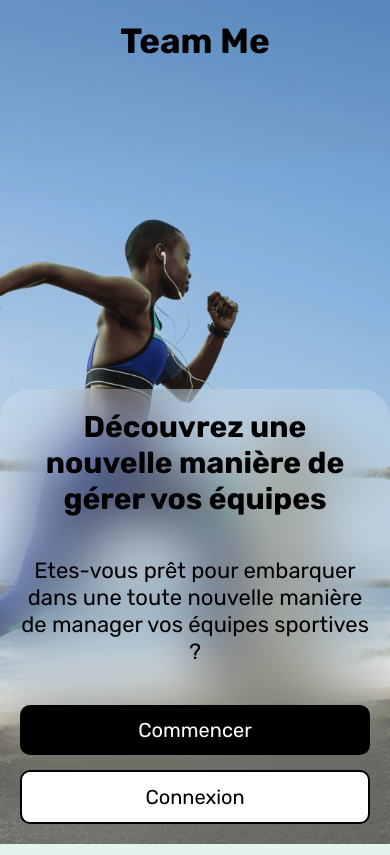
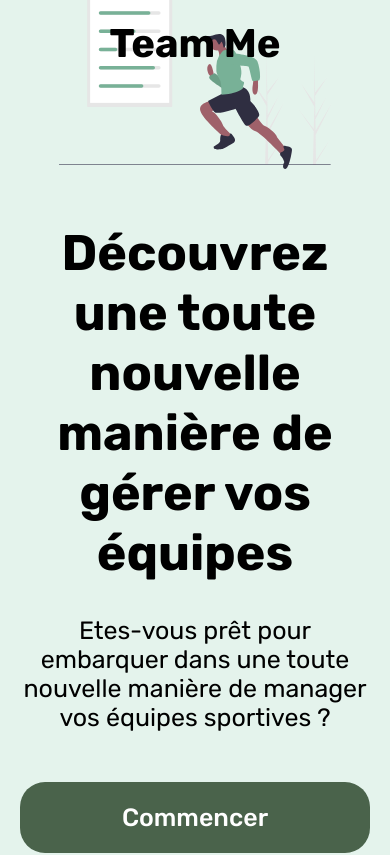
Before and after one commit to mael-grn/team-me, a Next.js app: page / in a window 390 px wide. Shown: the top 855 px of the page. Built offline with nearby package versions, Linux system fonts and the light colour scheme.

Commit message:
maj styles

```diff
--- a/src/app/page.js
+++ b/src/app/page.js
@@ -6,10 +6,11 @@ import Link from 'next/link';
 import StorageManager from './tools/storageManager';
 import * as motion from "framer-motion/client"
 import {useEffect, useState} from "react";
+import {router} from "next/client";
 
 export default function Home() {
     const [scrolled, setScrolled] = useState(false);
-
+    const [animateForward, setAnimateForward] = useState(false);
     useEffect(() => {
         const handleScroll = () => {
             if (window.scrollY > 50) {
@@ -19,39 +20,40 @@ export default function Home() {
             }
         };
 
+
+
         window.addEventListener('scroll', handleScroll);
         return () => {
             window.removeEventListener('scroll', handleScroll);
         };
     }, []);
+
+    const handleLink = (link) => {
+        setAnimateForward(true);
+        setTimeout(() => {
+            window.location.href = link;
+        }, 900);
+    }
   return (
-    <div>
+    <div className={animateForward && styles.forward}>
         <main className={scrolled && styles.scrolled}>
             <p className={styles.appname}>Team Me</p>
             <div className={styles.heroDiv}>
                 <div className={styles.heroLeft}>
-                    <h1>Découvrez une nouvelle manière de gérer vos équipes</h1>
+                    <h1>Découvrez une toute nouvelle manière de gérer vos équipes</h1>
                     <p>Etes-vous prêt pour embarquer dans une toute nouvelle manière de manager vos équipes sportives
                         ?</p>
                     <div className={styles.buttonsDiv}>
-                        <Link href={"/register"} className={styles.startBtn}>Commencer</Link>
-                        <Link href={"/login"} className={styles.loginBtn}>Connexion</Link>
+                        <a onClick={() => handleLink("/register")} className={styles.startBtn}>Commencer</a>
+                        <a onClick={() => handleLink("/login")} className={styles.loginBtn}>Connexion</a>
                     </div>
                 </div>
-                <div className={styles.heroRight}>
-                    <Image
-                        src="/assets/running2.jpg"
-                        alt="Hero"
-                        width={3198}
-                        height={2304}
-                    />
-                </div>
-            </div>
-
-            <div className={styles.section}>
-                    <h1>Une solution pensée et créée pour les sportifs</h1>
-                    <p>Team Me est une application permettant aux coach sportifs de gerer leurs équipes, de gagner du
-                        temps et d'avoir une meilleure vision d'ensemble.</p>
+                <Image
+                    src="/assets/running.svg"
+                    alt="Hero"
+                    width={1000}
+                    height={1000}
+                />
             </div>
 
         </main>
--- a/src/app/page.module.css
+++ b/src/app/page.module.css
@@ -1,149 +1,59 @@
-@keyframes intro-topleft {
+@keyframes forward {
     from {
-        transform: translateY( -200%) scale(0);
+        transform: translateX(0);
     }
-    to {
+     to {
+         transform: translateX(-200%);
+     }
+}
+
+@keyframes appname-intro {
+    0% {
+        transform: translateY(calc(50vh - 100px)) scale(0);
+    }
+    50% {
+        transform: translateY(calc(50vh - 100px)) scale(1.2);
+    }
+    50% {
+        transform: translateY(calc(50vh - 100px)) scale(1.2);
+    }
+    100% {
         transform: translateY(0) scale(1);
     }
 }
 
-@keyframes intro-right {
-    from {
+@keyframes bg-intro {
+    0% {
         opacity: 0;
-        transform: translateX(100%);
     }
-    to {
+    70% {
+        opacity: 0;
+    }
+    100% {
         opacity: 1;
-        transform: translateX(0);
     }
 }
 
-@keyframes intro-smoothzoom  {
-    from {
-        opacity: 0;
-        transform: scale(0.5);
-    }
-    to {
-        opacity: 1;
-        transform: scale(1);
-    }
+.forward {
+    animation: forward 1s ease;
+    transform: translateX(-200%);
 }
-
-@keyframes intro-smoothdezoom  {
-    from {
-        filter: blur(50px );
-        transform: scale(2);
-    }
-    to {
-        filter: blur(0);
-        transform: scale(1);
-    }
-}
-
 .heroDiv {
+    animation: bg-intro 1.3s ease;
     display: flex;
-    flex-direction: row;
-    justify-content: space-between;
-    align-items: end;
+    justify-content: space-around;
+    align-items: center;
     height: calc(100vh);
 }
 
 .heroDiv img {
-    animation: intro-smoothdezoom ease 1s;
-    width: 100%;
-    height: 100%;
-    object-fit: cover;
+    width: 40%;
+    transition: all .3s ease;
 }
 
-.heroRight {
-    position: fixed;
-    top: 0;
-    left: 0;
-    width: 100%;
-    height: 100%;
-    overflow: hidden;
-    z-index: -1;
-    transition: all .3s ease;
-}
-.scrolled .heroRight {
+.heroLeft {
     width: 40%;
-    height: 50%;
-    left: 5%;
-    top: calc(50% - 100px);
-    border-radius: 30px;
-}
-
-
-.heroLeft {
-    animation: intro-smoothzoom ease 1s;
-    width: calc(55% - 100px);
-    background-color: rgba(255, 255, 255, 0.28);
-    backdrop-filter: blur(20px);
-    border-radius: 30px;
-    padding: 50px;
-    position: fixed;
-    bottom: 50px;
-    right: calc(45% - 50px);
     transition: all .5s ease;
-}
-
-.scrolled .heroLeft {
-    position: fixed;
-    bottom: calc(100% - 80px);
-    border-radius: 20px;
-    right: 10px;
-    padding: 10px;
-}
-
-.heroLeft h1 {
-    margin-top: 0;
-    font-size: 50px;
-}
-
-.scrolled .heroLeft h1 {
-    display: none;
-}
-
-.heroLeft p {
-    font-size: 20px;
-}
-
-.scrolled .heroLeft p {
-    display: none;
-}
-
-.startBtn {
-    padding: 0 20px;
-    font-size: 20px;
-    background-color: #000000;
-    border: none;
-    display: flex;
-    justify-content: center;
-    align-items: center;
-    border-radius: 10px;
-    cursor: pointer;
-    flex: 2;
-    height: 50px;
-    color: white;
-    transition: all .3s ease;
-    box-shadow: 0 0 0  black;
-}
-
-.loginBtn {
-    padding: 0 20px;
-    font-size: 20px;
-    display: flex;
-    justify-content: center;
-    align-items: center;
-    background-color: #ffffff;
-    border: 2px solid black;
-    border-radius: 10px;
-    cursor: pointer;
-    flex: 1;
-    height: 50px;
-    color: #000000;
-    transition: all .3s ease;
-    box-shadow: 0 0 0  black;
 }
 
 .buttonsDiv {
@@ -153,22 +63,41 @@
     transition: all .3s ease;
 }
 
-.scrolled .buttonsDiv {
-    margin-top: 0;
-}
-
 .buttonsDiv a {
+    padding: 0 20px;
+    font-size: 25px;
+    background-color: var(--primary-color);
+    border: none;
+    display: flex;
+    justify-content: center;
+    align-items: center;
+    border-radius: 25px;
+    cursor: pointer;
+    transition: all .3s ease;
+    box-shadow: 0 0 0  black;
     text-decoration: none;
     text-align: center;
     user-select: none;
+    font-weight: 500;
+    color: white;
+    height: 50px;
+}
+
+.startBtn {
+    flex: 2;
+}
+
+.loginBtn {
+    flex: 1;
 }
 
 .buttonsDiv a:hover {
     flex: 4;
-    box-shadow: 0 0 50px black;
+    transform: scale(1.1);
 }
 
 .appname {
+    animation: appname-intro 1.3s ease;
     position: fixed;
     top: 20px;
     left: calc(50% - 125px);
@@ -177,7 +106,6 @@
     font-size: 50px;
     margin: 0;
     font-weight: bold;
-    animation: intro-topleft 1s;
     transition: all .5s ease;
 }
 
@@ -185,152 +113,64 @@
     font-size: 35px;
     top: 10px;
     left: 10px;
-    height: 50px;
-    display: flex;
-    justify-content: center;
-    align-items: center;
-    padding: 10px 20px;
-    backdrop-filter: blur(20px);
-    border-radius: 20px;
-    background-color: rgba(255, 255, 255, 0.28);
+    text-align: start;
 }
 
-.section {
-    transition: all .3s ease;
-    display: flex;
-    flex-direction: column;
-    justify-content: start;
-    align-items: center;
-    padding: 50px 50px 50px 50%;
-    margin-bottom: 10%;
-}
-
-.scrolled .section {
-    margin-top: -200px;
-}
 
 @media only screen and (max-width: 800px) {
 
-    @keyframes bg-intro {
-        from {
-            filter: blur(50px);
-            transform: scale(1.5);
-        }
-        to {
-            filter: blur(0);
-            transform: scale(1);
-        }
-    }
-
-    @keyframes from-top {
-        from {
-            transform: translateY(-200%);
-        }
-        to {
-            transform: translateY(0);
-        }
-    }
-
-    @keyframes from-bottom {
-        from {
-            transform: translateY(100%) scale(.5);
-        }
-        to {
-            transform: translateY(0) scale(1);
-        }
+    .heroDiv {
+        flex-direction: column-reverse;
+        justify-content: center;
     }
 
     .appname {
-        width: 250px;
-        text-align: center;
-        left: calc(50% - 125px);
-        font-size: 35px;
-        animation: from-top 1s ease;
+        font-size: 40px;
     }
 
     .scrolled .appname {
-        transform: translateY(-200%);
+        left: calc(50% - 125px);
+        transform: translate(0, -200%);
+        text-align: center;
     }
 
-    .heroDiv {
-        margin-top: 75px;
-        padding: 0;
-        flex-direction: column;
-        height: calc(100vh - 115px);
-    }
-
-    .heroLeft h1 {
-        font-size: 30px;
-        text-align: center;
-        margin: 0;
-
+    .heroDiv img {
+        height: auto;
+        width: 70%;
+        margin-top: 100px;
     }
 
     .heroLeft {
         width: calc(100% - 40px);
-        z-index: 50;
         padding: 20px;
-        height: fit-content;
-        display: flex;
-        flex-direction: column;
-        justify-content: end;
-        gap: 40px;
-        backdrop-filter: blur(30px);
-        background-color: rgba(255, 255, 255, 0.18);
-        position: absolute;
-        bottom: 0;
-        left: 0;
-        border-radius: 30px 30px 0 0;
-        transition: all .3s ease;
-        animation: from-bottom 1s ease;
+        text-align: center;
     }
 
-    .scrolled .heroLeft {
-        bottom: calc(100% - 150px);
+    .heroLeft h1 {
+        font-size: 50px;
     }
 
-
-    .heroRight {
-        transition: all .3s ease;
+    .heroLeft p {
+        font-size: 25px;
     }
 
-    .heroDiv img {
-        object-fit: cover;
-        object-position: right;
-        width: 100%;
-        height: 100%;
-        transition: all .3s ease;
-        animation: bg-intro 1s;
+    .buttonsDiv a {
+        flex: 1;
     }
 
     .buttonsDiv {
         flex-direction: column;
-        gap: 15px;
-        margin: 0;
-    }
-
-    .buttonsDiv a {
-        min-height: 50px;
+        height: 150px;
     }
 
     .buttonsDiv a:hover {
-        flex: 2;
+        flex: 1;
         box-shadow: 0 0 0 black;
     }
 
     .buttonsDiv a:active {
-        transform: scale(.7);
+        transform: scale(0.5);
     }
 
-    .heroLeft p {
-        font-size: 22px;
-        padding: 0;
-        text-align: center;
-        margin: 0;
-    }
-    .section {
-
-        margin-bottom: 15%;
-    }
 
 }
```
Also changed, not shown: src/app/login/page.module.css (+3 -14 lines), src/app/register/page.module.css (+2 -14 lines), public/assets/running.svg (added), src/app/globals.css (line endings or trailing spaces).
